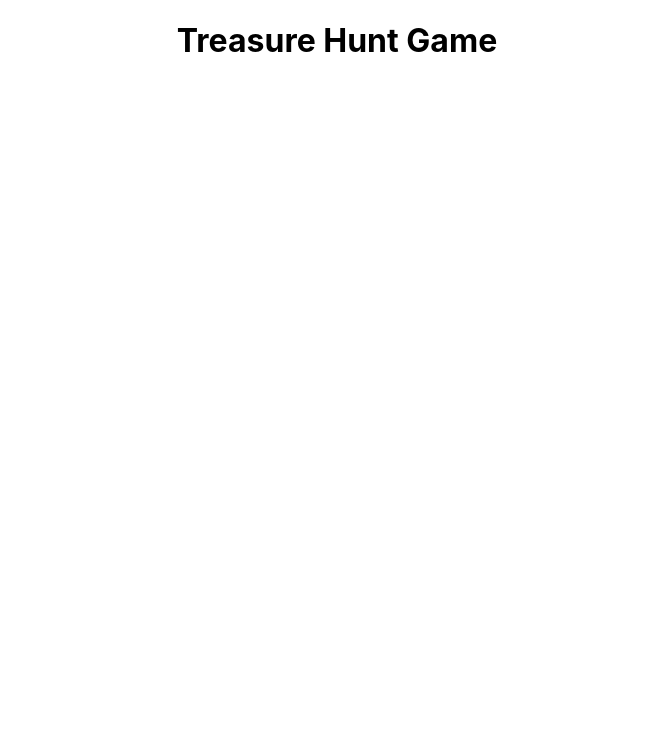
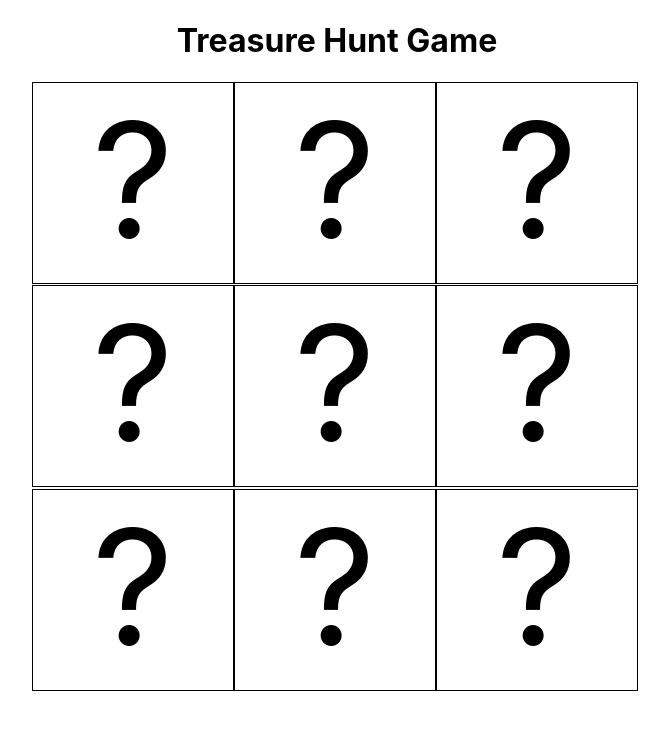
Before and after one commit to learn-academy-2023-bravo/treasure-hunt-JAKEDAHLGREN, a React (Create React App) app: page / in a window 1280 px wide. Shown: the top 730 px of the page, without its empty margins (303-972 px from the left). Built offline with nearby package versions, Linux system fonts and the light colour scheme.

Commit message:
completed user story 1

```diff
--- a/src/App.css
+++ b/src/App.css
@@ -6,4 +6,13 @@ h1 {
   height: 200px;
   width: 200px;
   border: 1px solid black;
+  font-size: 10rem;
+  text-align: center;
 }
+.board{
+  display:flex;
+  flex-wrap: wrap;
+  width:610px;
+  height:610px;
+  margin: 0 auto;
+}
--- a/src/App.js
+++ b/src/App.js
@@ -1,5 +1,6 @@
-import React, { useState } from "react"
-import "./App.css"
+import React, { useState } from "react";
+import "./App.css";
+import Square from "./components/Square";
 
 const App = () => {
   const [board, setBoard] = useState([
@@ -11,14 +12,21 @@ const App = () => {
     "?",
     "?",
     "?",
-    "?"
-  ])
+    "?",
+  ]);
 
   return (
     <>
       <h1>Treasure Hunt Game</h1>
+      <div className="board">
+      {
+        board.map((square) => {
+        return <Square square={square}/>
+        })
+      }
+      </div>
     </>
-  )
-}
+  );
+};
 
-export default App
+export default App;
--- a/src/components/Square.js
+++ b/src/components/Square.js
@@ -1,9 +1,9 @@
 import React from "react"
 
-const Square = () => {
+const Square = ({square}) => {
   return (
     <>
-      <div className="square"></div>
+      <div className="square">{square}</div>
     </>
   )
 }
```
Also changed, not shown: 1 other file (tests, documents, lock files or other folders).
